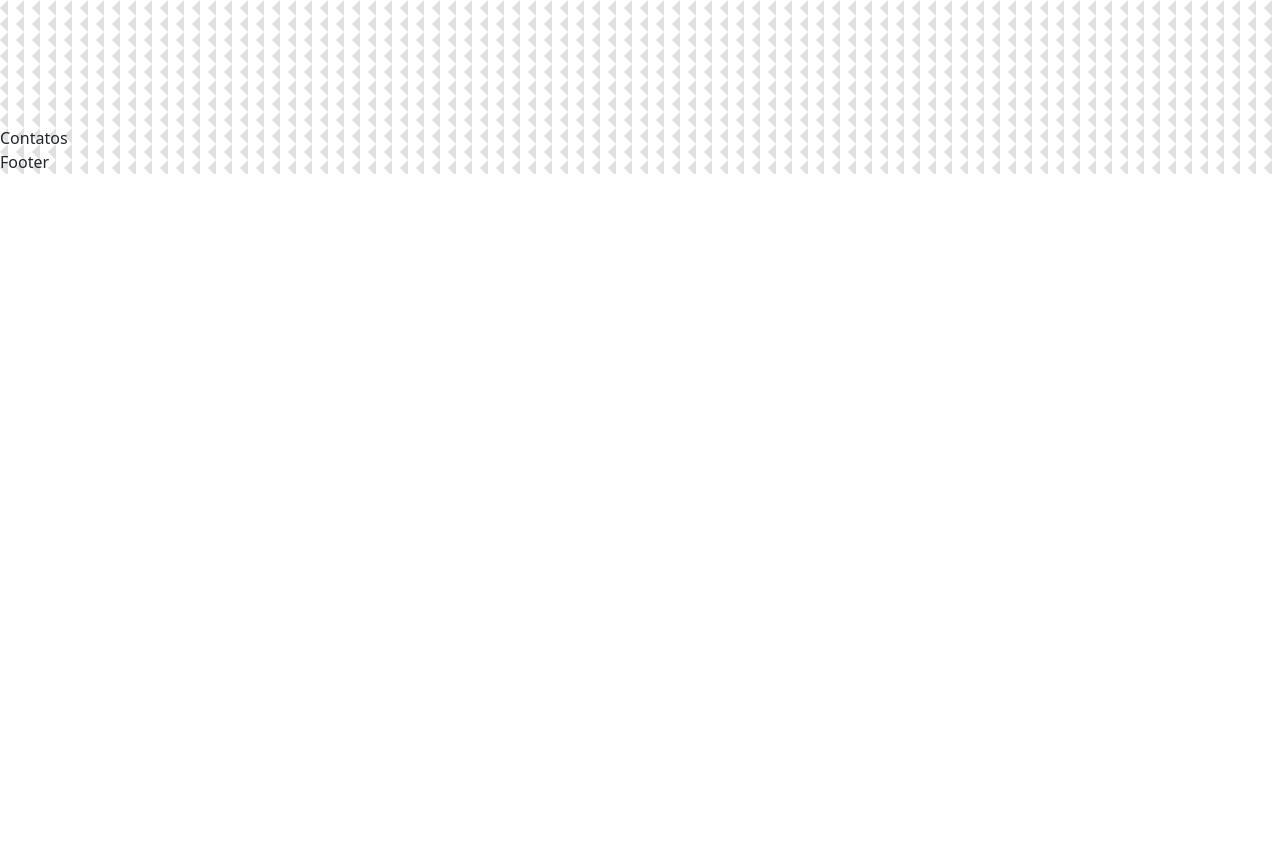
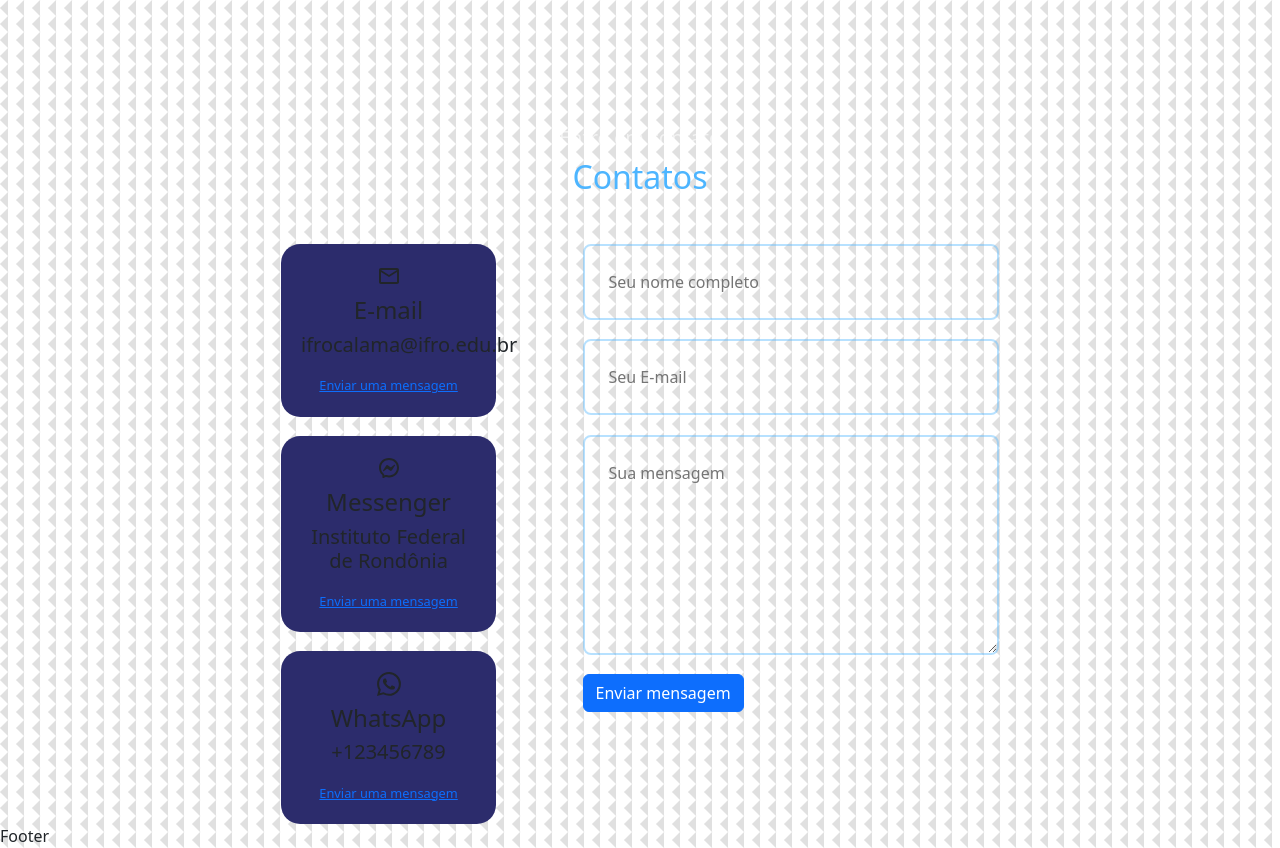
Before and after one commit to marcosd122/projeto-react-web, a React (Create React App) app: page / in a window 1280 px wide. Shown: the part 5360-6208 px from the top of the page. Before the commit the page ends 5534 px from the top, so only its background shows below. Built offline with nearby package versions, Linux system fonts and the light colour scheme; the HTML template or start-up script is replaced by a standard one.

Commit message:
Atualização

```diff
--- a/src/components/contatos/Contatos.jsx
+++ b/src/components/contatos/Contatos.jsx
@@ -1,9 +1,56 @@
+/* eslint-disable react/jsx-no-target-blank */
+/* eslint-disable no-undef */
+
 import React from 'react'
 import './contatos.css'
+import {MdOutlineEmail} from 'react-icons/md'
+import {RiMessengerLine} from 'react-icons/ri'
+import {BsWhatsapp} from 'react-icons/bs'
+
 
 const Contatos = () => {
   return (
-    <section id='contatos'>Contatos</section>
+    <section id='contatos'>
+      <h5>Entre em contato</h5>
+      <h2>Contatos</h2>
+
+      <div className="container contato__container">
+        <div className="contato_opcoes">
+
+          <article className="contato__opcao">
+            <MdOutlineEmail className='contato__opcao-icones'/>
+            <h4>E-mail</h4>
+            <h5>ifrocalama@ifro.edu.br</h5>
+            <a href="mailto:progweb.fundamentos@gmail.com" target="_blank">Enviar uma mensagem</a>
+          </article>
+
+          <article className="contato__opcao">
+            <RiMessengerLine className='contato__opcao-icones'/>
+            <h4>Messenger</h4>
+            <h5>Instituto Federal de Rondônia</h5>
+            <a href="https://m.me/ifrondonia" target="_blank">Enviar uma mensagem</a>
+          </article>
+
+          <article className="contato__opcao">
+            <BsWhatsapp className='contato__opcao-icones'/>
+            <h4>WhatsApp</h4>
+            <h5>+123456789</h5>
+            <a href="https://api.whatsApp.com/send?phone=69992510764" target="_blank">Enviar uma mensagem</a>
+          </article>
+
+        </div>
+
+        {/* FIM DA AREA CONTATOS */}
+
+        <form action="">
+          <input type="texto" name='nome' placeholder='Seu nome completo' required />
+          <input type="email" name='email' placeholder='Seu E-mail' required/>
+          <textarea name="mensagem" rows="7" placeholder='Sua mensagem' required></textarea>
+          <button type='submeter' className='btn btn-primary'>Enviar mensagem</button>
+          </form>
+
+      </div>
+    </section>
   )
 }
 
--- a/src/components/contatos/contatos.css
+++ b/src/components/contatos/contatos.css
@@ -0,0 +1,74 @@
+.container.contato__container {
+    width: 58%;
+    display: grid;
+    grid-template-columns: 30% 58%;
+    gap: 12%;
+}
+
+.contato_opcoes {
+    display: flex;
+    flex-direction: column;
+    gap: 1.2rem;
+}
+
+.contato__opcao {
+    background: var(--color-bg-variant);
+    padding: 1.2rem;
+    border-radius: 1.2rem;
+    text-align: center;
+    border: 1px solid transparent;
+    transition: var(--transition);
+}
+
+.contato__opcao:hover {
+    background: transparent;
+    border-color: var(--color-primary-variant);
+}
+
+.contato__opcao-icones {
+    font-size: 1.5rem;
+    margin-bottom: 0.5rem;
+}
+
+.contato__opcao a {
+    margin-top: 0.7rem;
+    display: inline-block;
+    font-size: 0.8rem;
+}
+
+/* ============ FORMULARIO ===============*/
+
+form {
+    display: flex;
+    flex-direction: column;
+    gap: 1.2rem;
+}
+
+input,
+textarea {
+    width: 100%;
+    padding: 1.5rem;
+    border-radius: 0.5rem;
+    background: transparent;
+    border: 2px solid var(--color-primary-variant);
+    resize: none;
+    color: var(--color-white);
+}
+
+/* ===== CONSULTAS DE MÍDIA - DISPOSITIVO MÉDIO ======*/
+
+@media screen and (max-width: 1024px) {
+    .container.contato__container {
+        grid-template-columns: 1fr;
+        gap: 2rem;
+    }
+
+  }
+
+  /* ===== CONSULTAS DE MÍDIA - DISPOSITIVO PEQUENO ======*/
+
+  @media screen and (max-width: 600px) {
+    .container.contato__container {
+        width: var(--container-width-sm);
+    }
+  }
```
